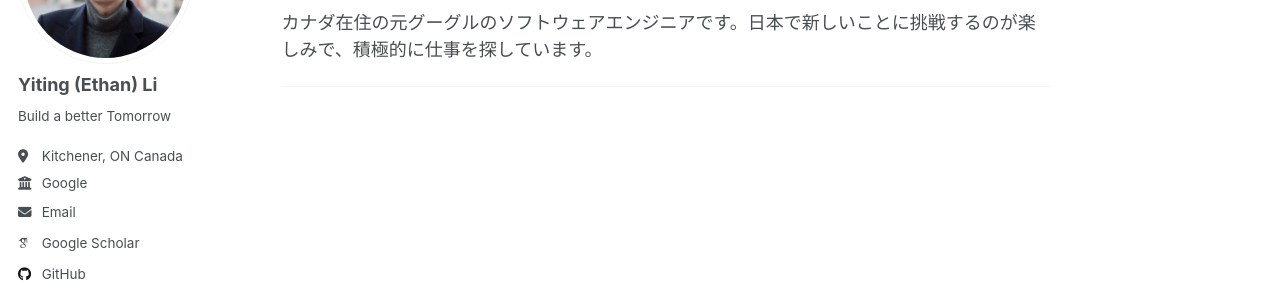
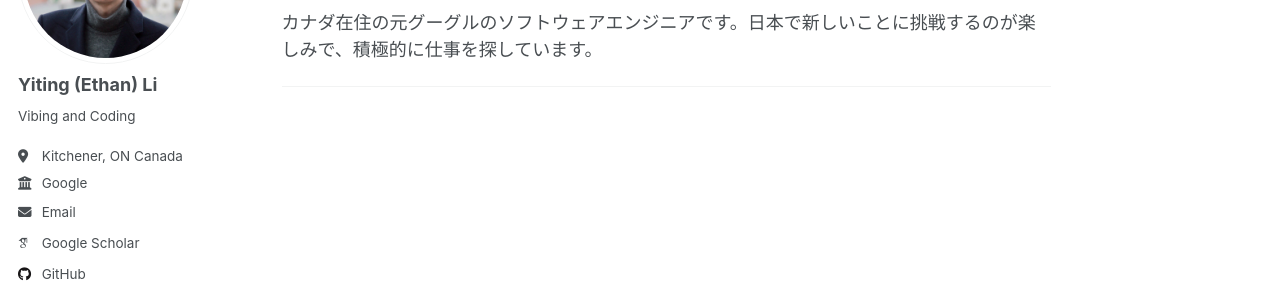
Before and after one commit to ethanleet/ethanleet.com, a Jekyll site: the page built from _pages/about.md, in a window 1280 px wide. Shown: the part 210-507 px from the top of the page. Built offline with Jekyll 4.4.1, drawn with Linux system fonts in a browser that asks for light colours; some web fonts are replaced.

Commit message:
Update bio

```diff
--- a/_config.yml
+++ b/_config.yml
@@ -25,7 +25,7 @@ author:
   avatar           : "profile.png"
   name             : "Yiting (Ethan) Li"
   pronouns         : # example: "she/her"
-  bio              : Build a better Tomorrow
+  bio              : Vibing and Coding
   location         : "Kitchener, ON Canada"
   employer         : "Google"
   uri              : # Website
```
